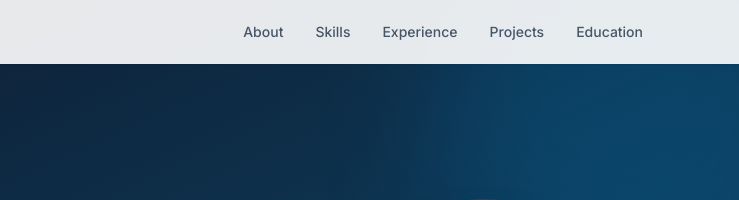
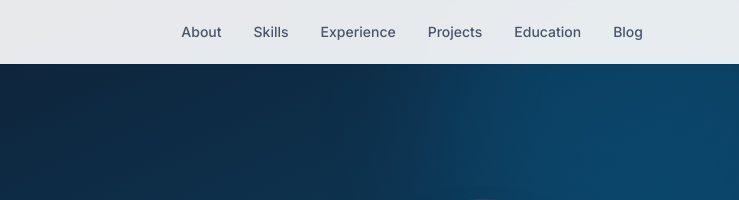
Before and after one commit to gopipnr/gopipnr.github.io, a plain HTML site: page index.html in a window 1280 px wide. Shown: the top 200 px of the page, 541-1280 px from the left. Drawn offline with nearby package versions, Linux system fonts and the light colour scheme; grey boxes are pictures that could not be loaded.

Commit message:
Add Blog link to navigation in index.html

```diff
--- a/index.html
+++ b/index.html
@@ -65,6 +65,8 @@
                     <a href="#experience" class="text-slate-600 hover:text-brand-600 font-medium transition-colors text-sm">Experience</a>
                     <a href="#projects" class="text-slate-600 hover:text-brand-600 font-medium transition-colors text-sm">Projects</a>
                     <a href="#education" class="text-slate-600 hover:text-brand-600 font-medium transition-colors text-sm">Education</a>
+                    <a href="/glog/" class="text-slate-600 hover:text-brand-600 font-medium transition-colors text-sm">Blog</a>
+</div>
                 </div>
                 <!-- Mobile Menu Button -->
                 <div class="md:hidden flex items-center">
```
